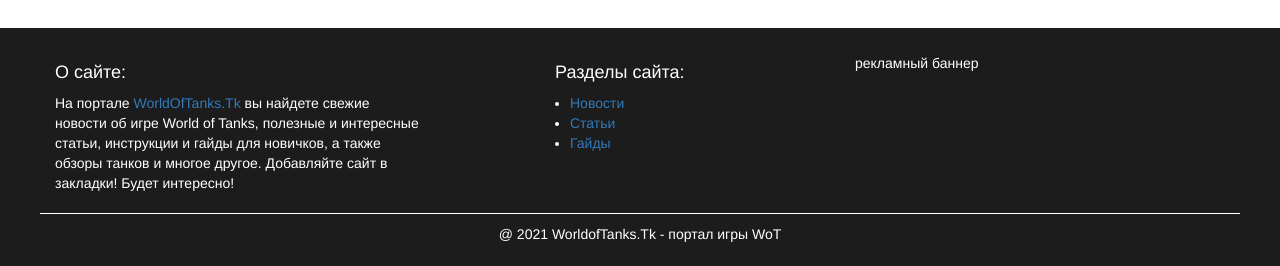
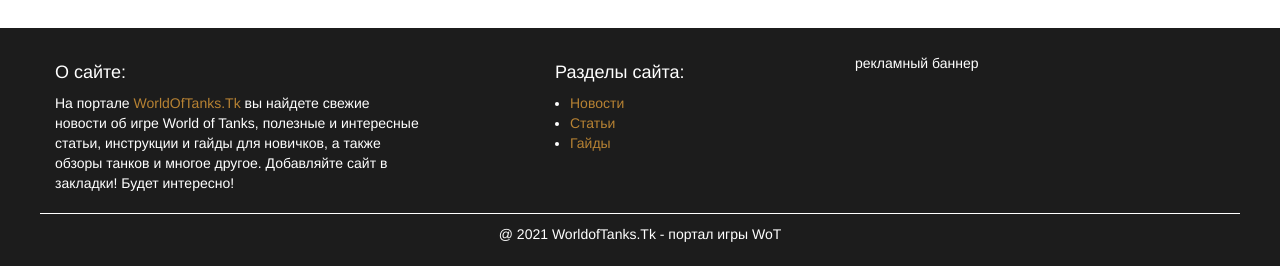
Before and after one commit to stblog/stblog.github.io, a Jekyll site: the page built from index.html, in a window 1280 px wide. Shown: the part 1614-1880 px from the top of the page. Built offline with Jekyll 4.4.1, drawn with Linux system fonts in a browser that asks for light colours.

Commit message:
Update style.css

```diff
--- a/assets/css/style.css
+++ b/assets/css/style.css
@@ -4,9 +4,13 @@
 	}
 }
 
-h5 {
-    font-size: 14px;
-    font-weight: 600;
+a {
+    color: #b78233;
+    text-decoration: none;
+}
+a:focus, a:hover {
+    color: #956a2a;
+    text-decoration: underline;
 }
 .site-branding {
     float: left;
```
